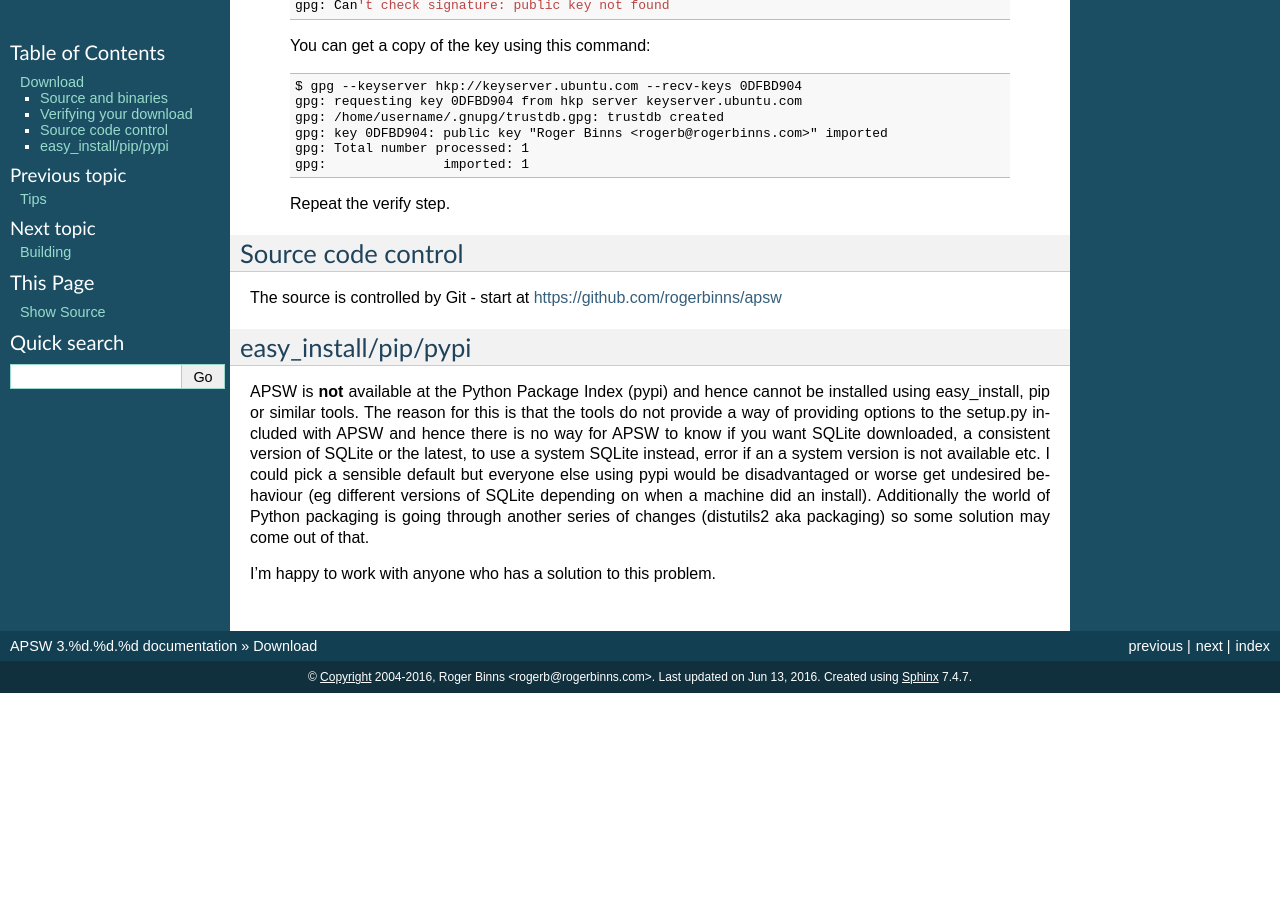
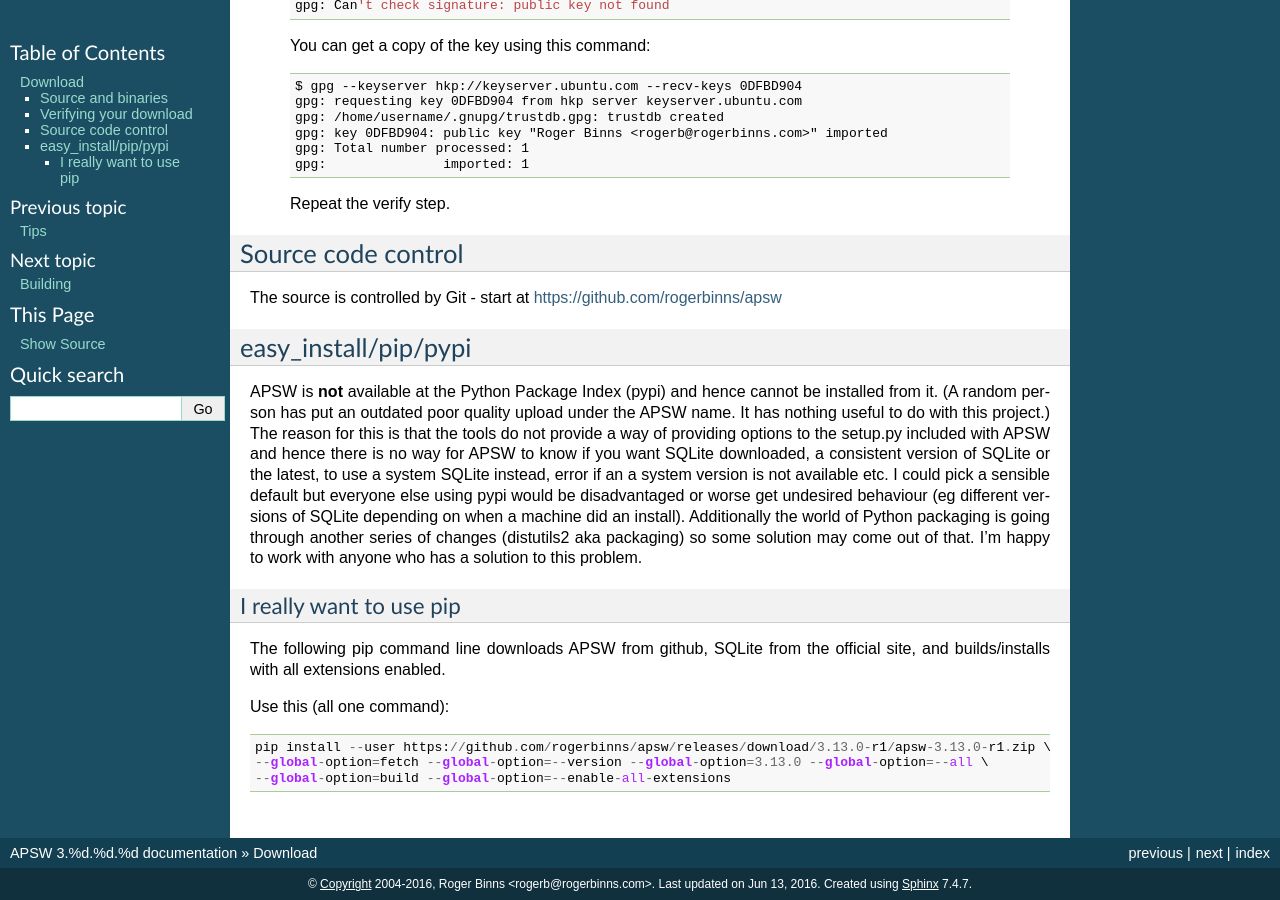
Before and after one commit to rogerbinns/apsw, a Sphinx documentation site: the page built from doc/download.rst, in a window 1280 px wide and 900 px high, scrolled down 1233 px. Built offline with Sphinx 7.4.7, drawn with Linux system fonts in a browser that asks for light colours; pages that are not in the unit, such as notebooks, are missing from menus; the version number is read from the project's files by our own code; before the commit the page ends 1926 px from its top, so only the background shows below that.

Commit message:
Document a long pip command
Fixes #217

```diff
--- a/doc/changes.rst
+++ b/doc/changes.rst
@@ -6,6 +6,8 @@ Change History
 =========
 
 Added SQLITE_DBCONFIG_ENABLE_LOAD_EXTENSION constant.
+
+Added a :ref:`pip command line <really_want_pip>` in the :doc:`download` page.
 
 3.12.2-r1
 =========
--- a/doc/download.rst
+++ b/doc/download.rst
@@ -144,17 +144,36 @@ https://github.com/rogerbinns/apsw
 easy_install/pip/pypi
 =====================
 
-APSW is **not** available at the Python Package Index (pypi) and hence
-cannot be installed using easy_install, pip or similar tools.  The
-reason for this is that the tools do not provide a way of providing
-options to the setup.py included with APSW and hence there is no way
-for APSW to know if you want SQLite downloaded, a consistent version
-of SQLite or the latest, to use a system SQLite instead, error if an a
-system version is not available etc.  I could pick a sensible default
-but everyone else using pypi would be disadvantaged or worse get
-undesired behaviour (eg different versions of SQLite depending on when
-a machine did an install).  Additionally the world of Python packaging
-is going through another series of changes (distutils2 aka packaging)
-so some solution may come out of that.
+APSW is **not** available at the Python Package Index (pypi) and hence cannot be
+installed from it.  (A random person has put an outdated poor quality upload
+under the APSW name.  It has nothing useful to do with this project.) The reason
+for this is that the tools do not provide a way of providing options to the
+setup.py included with APSW and hence there is no way for APSW to know if you
+want SQLite downloaded, a consistent version of SQLite or the latest, to use a
+system SQLite instead, error if an a system version is not available etc.  I
+could pick a sensible default but everyone else using pypi would be
+disadvantaged or worse get undesired behaviour (eg different versions of SQLite
+depending on when a machine did an install).  Additionally the world of Python
+packaging is going through another series of changes (distutils2 aka packaging)
+so some solution may come out of that. I'm happy to work with anyone who has a
+solution to this problem.
 
-I'm happy to work with anyone who has a solution to this problem.
+.. _really_want_pip:
+I really want to use pip
+------------------------
+
+The following pip command line downloads APSW from github, SQLite from the
+official site, and builds/installs with all extensions enabled.
+
+
+
+
+.. pip-begin
+
+Use this (all one command)::
+
+    pip install --user https://github.com/rogerbinns/apsw/releases/download/3.13.0-r1/apsw-3.13.0-r1.zip \
+    --global-option=fetch --global-option=--version --global-option=3.13.0 --global-option=--all \
+    --global-option=build --global-option=--enable-all-extensions
+
+.. pip-end
```
Also changed, not shown: 1 other file.
